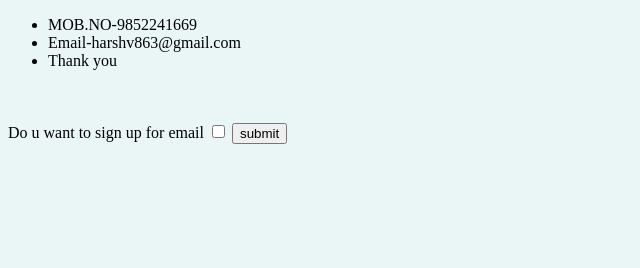
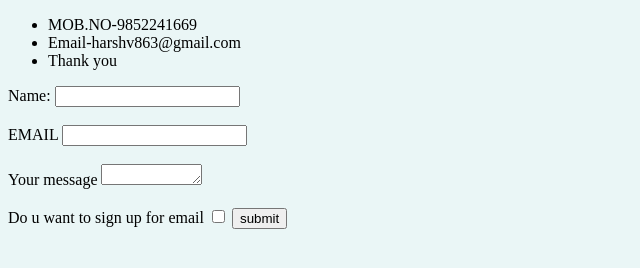
Before and after one commit to dogee123/NEw-website, a plain HTML site: page contact.html in a window 1280 px wide. Shown: the whole page, without its empty margins (0-640 px from the left). Drawn offline with Linux system fonts and the light colour scheme.

Commit message:
Revert "Removed form"

```diff
--- a/contact.html
+++ b/contact.html
@@ -11,7 +11,13 @@
       <li>Email-harshv863@gmail.com</li>
       <li>Thank you</li>
     </ul>
-
+    <form class="" action="mailto:appbewery.com" method="post" enctype="text/plain">
+      <label for="">Name:</label>
+      <input type="text" name="yourName" value=""><br><br>
+      <label>EMAIL</label>
+      <input type="email" name="youremail" value=""><br><br>
+      <label>Your message</label>
+      <textarea name="Your message" rows="1" cols="10"></textarea>
 
 
 <br><br>
```
